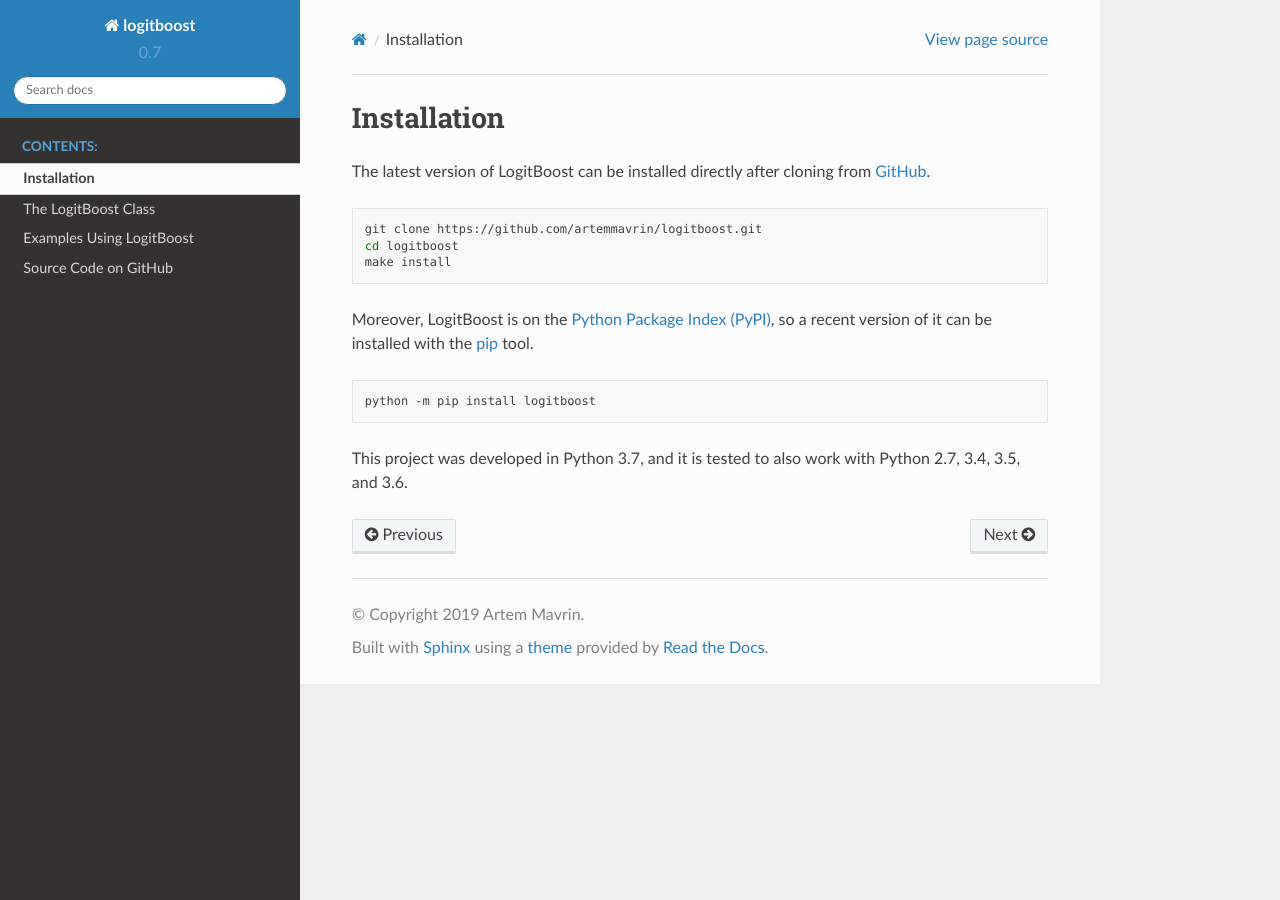
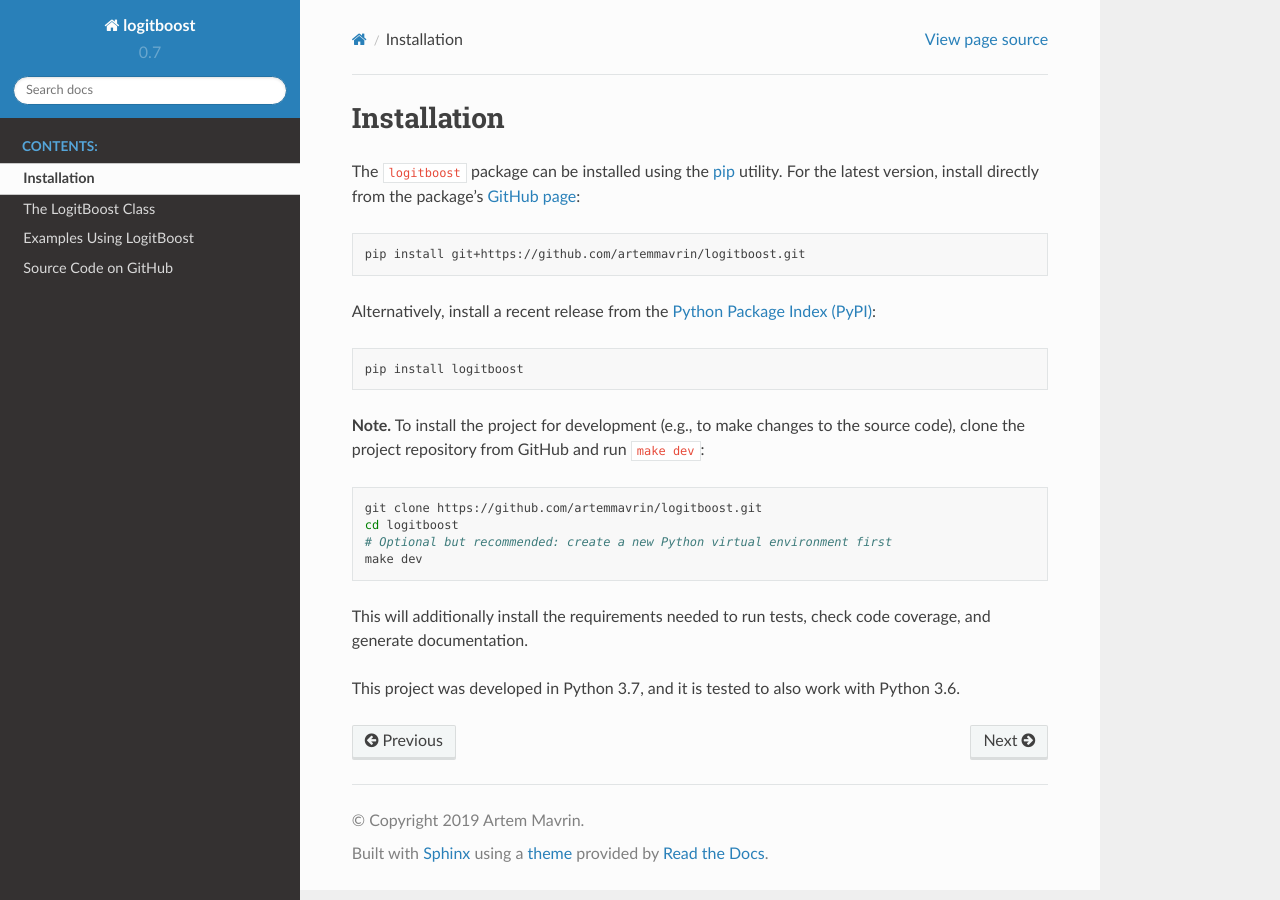
Before and after one commit to artemmavrin/logitboost, a Sphinx documentation site: the page built from docs/installation.rst, in a window 1280 px wide. Built offline with Sphinx 7.4.7 and the Read the Docs theme 2.0.0, drawn with Linux system fonts in a browser that asks for light colours; pages that are not in the unit, such as notebooks, are missing from menus.

Commit message:
Updated installation instructions

```diff
--- a/docs/installation.rst
+++ b/docs/installation.rst
@@ -2,23 +2,34 @@
 Installation
 ============
 
-The latest version of LogitBoost can be installed directly after cloning from
-`GitHub <https://github.com/artemmavrin/logitboost>`__.
+The ``logitboost`` package can be installed using the
+`pip <https://pip.pypa.io/en/stable/>`__ utility. For the latest version,
+install directly from the package's
+`GitHub page <https://github.com/artemmavrin/logitboost>`__:
 
-.. code-block :: shell
+.. code-block:: bash
 
-  git clone https://github.com/artemmavrin/logitboost.git
-  cd logitboost
-  make install
+    pip install git+https://github.com/artemmavrin/logitboost.git
 
-Moreover, LogitBoost is on the
-`Python Package Index (PyPI) <https://pypi.org/project/logitboost/>`__, so a
-recent version of it can be installed with the
-`pip <https://pip.pypa.io/en/stable/>`__ tool.
+Alternatively, install a recent release from the
+`Python Package Index (PyPI) <https://pypi.org/project/logitboost>`__:
 
-.. code-block :: shell
+.. code-block:: bash
 
-  python -m pip install logitboost
+    pip install logitboost
+
+**Note.** To install the project for development (e.g., to make changes to the
+source code), clone the project repository from GitHub and run :code:`make dev`:
+
+.. code-block:: bash
+
+    git clone https://github.com/artemmavrin/logitboost.git
+    cd logitboost
+    # Optional but recommended: create a new Python virtual environment first
+    make dev
+
+This will additionally install the requirements needed to run tests, check code
+coverage, and generate documentation.
 
 This project was developed in Python 3.7, and it is tested to also work with
-Python 2.7, 3.4, 3.5, and 3.6.
+Python 3.6.
```
Also changed, not shown: README.rst (+23 -12 lines).
